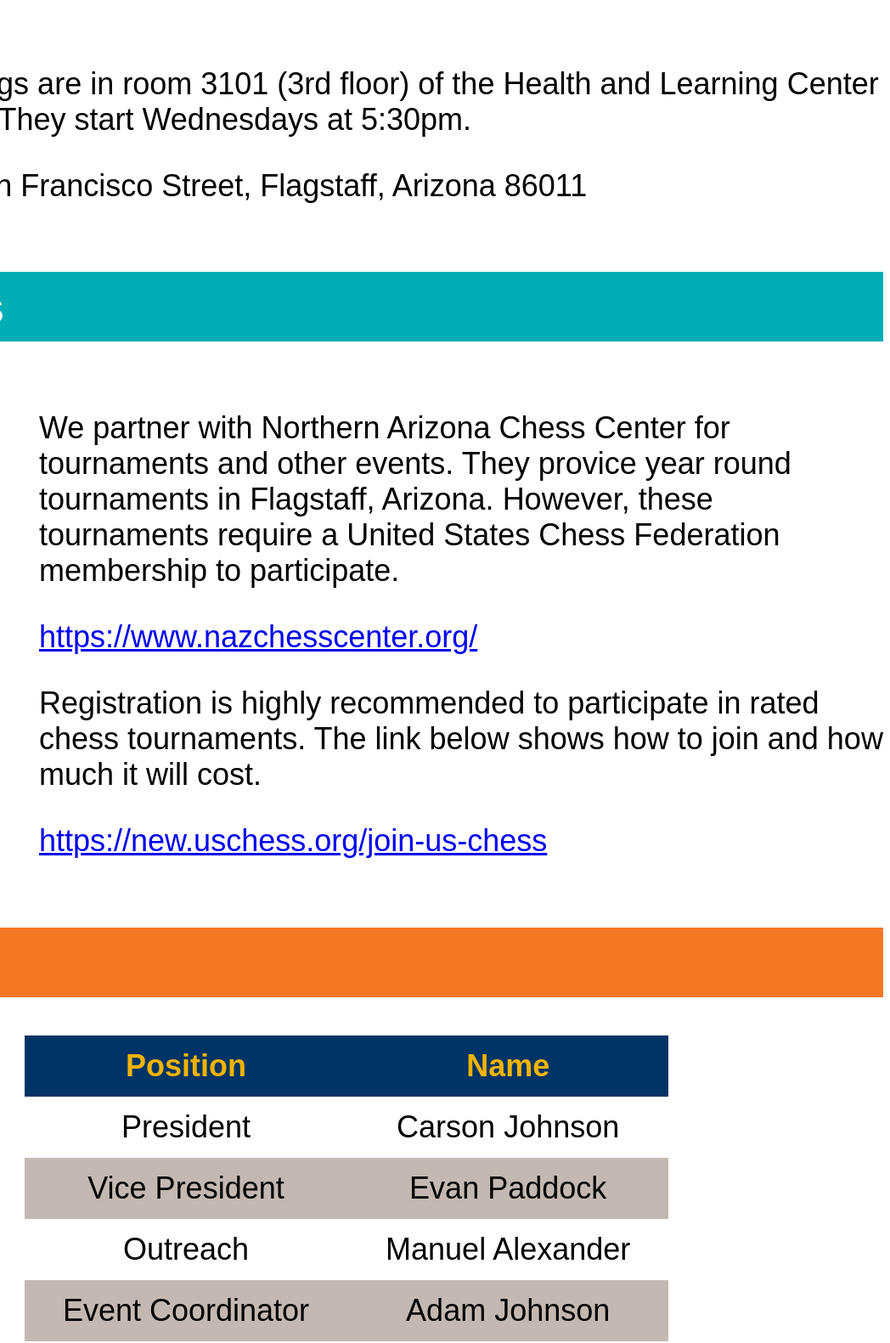
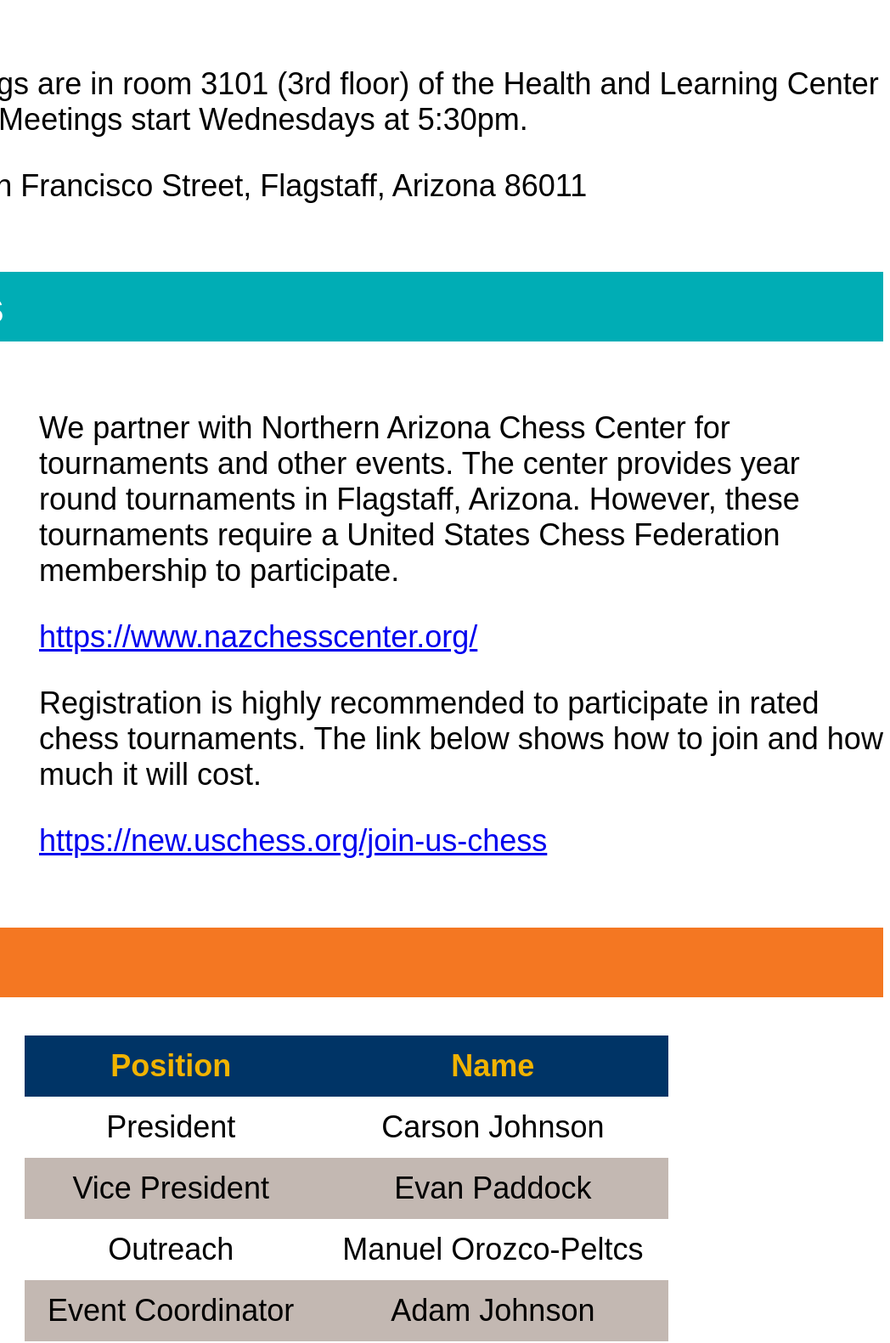
Before and after one commit to Math1029/NAU_Chess_Web, a plain HTML site: page chess_jacks.html in a window 1280 px wide. Shown: the part 1026-2607 px from the top of the page at 85% size, 232-1280 px from the left. Drawn offline with Linux system fonts and the light colour scheme.

Commit message:
Fixed name error

```diff
--- a/chess_jacks.html
+++ b/chess_jacks.html
@@ -41,7 +41,7 @@
             <div>
                 <p>
                     Chess meetings are in room 3101 (3rd floor) of the Health and Learning Center
-                    (Building 25). They start Wednesdays at 5:30pm.
+                    (Building 25). Meetings start Wednesdays at 5:30pm.
                 </p>
                 <p>
                     824 South San Francisco Street, Flagstaff, Arizona 86011
@@ -52,12 +52,12 @@
         <h2 id="partners">Partners</h2>
         <div class="container">
             <div>
-                <img src="USCF_Logo.png" alt="">
+                <img src="USCF_Logo.png" alt="United States Chess Federation Logo">
             </div>
             <div>
                 <p>
                     We partner with Northern Arizona Chess Center for tournaments and other events.
-                    They provice year round tournaments in Flagstaff, Arizona. However, these
+                    The center provides year round tournaments in Flagstaff, Arizona. However, these
                     tournaments require a United States Chess Federation membership to participate.
                 </p>
                 <p>
@@ -96,7 +96,7 @@
                 </tr>
                 <tr>
                     <td>Outreach</td>
-                    <td>Manuel Alexander</td>
+                    <td>Manuel Orozco-Peltcs</td>
                 </tr>
                 <tr>
                     <td>Event Coordinator</td>
```
